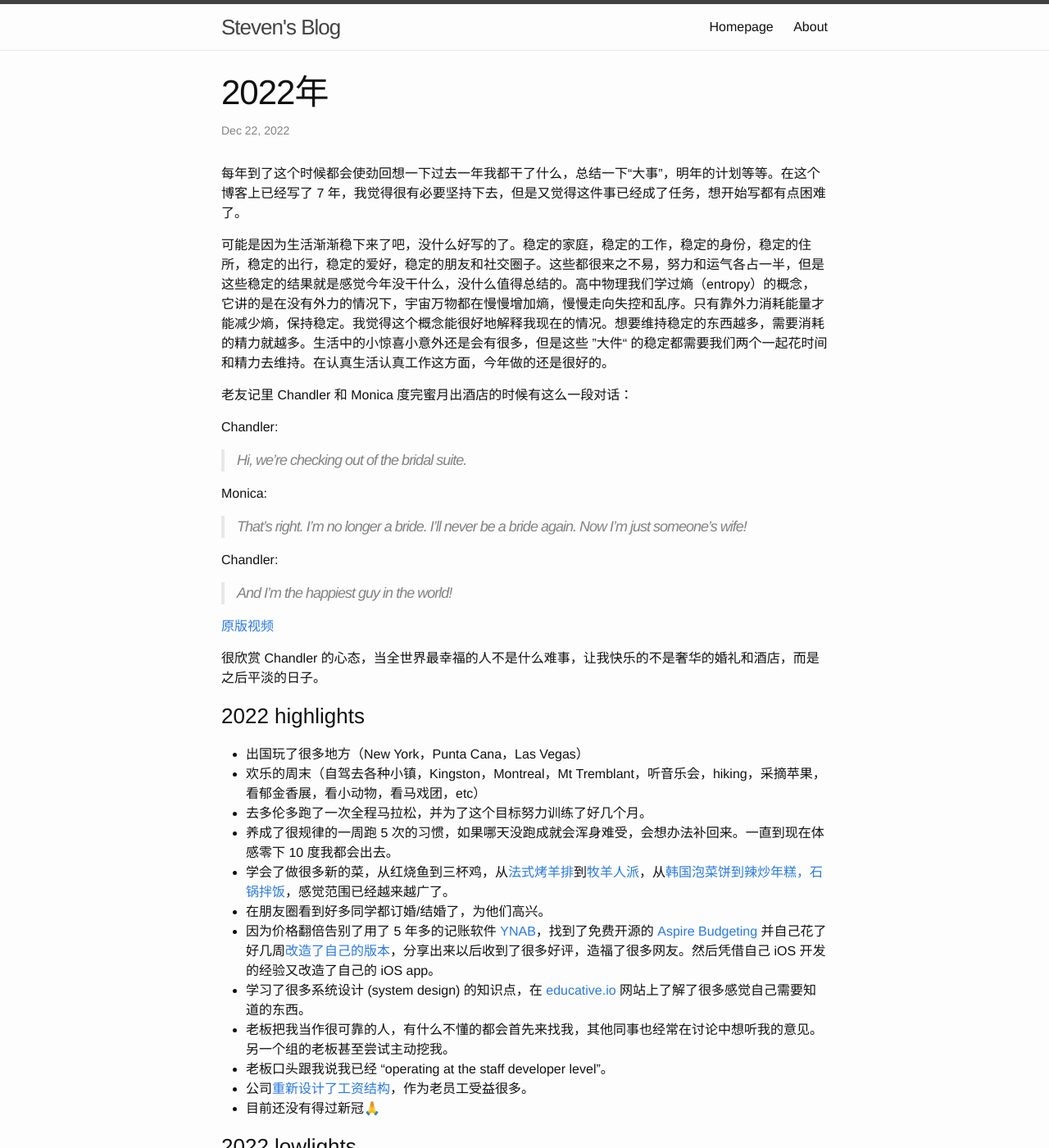
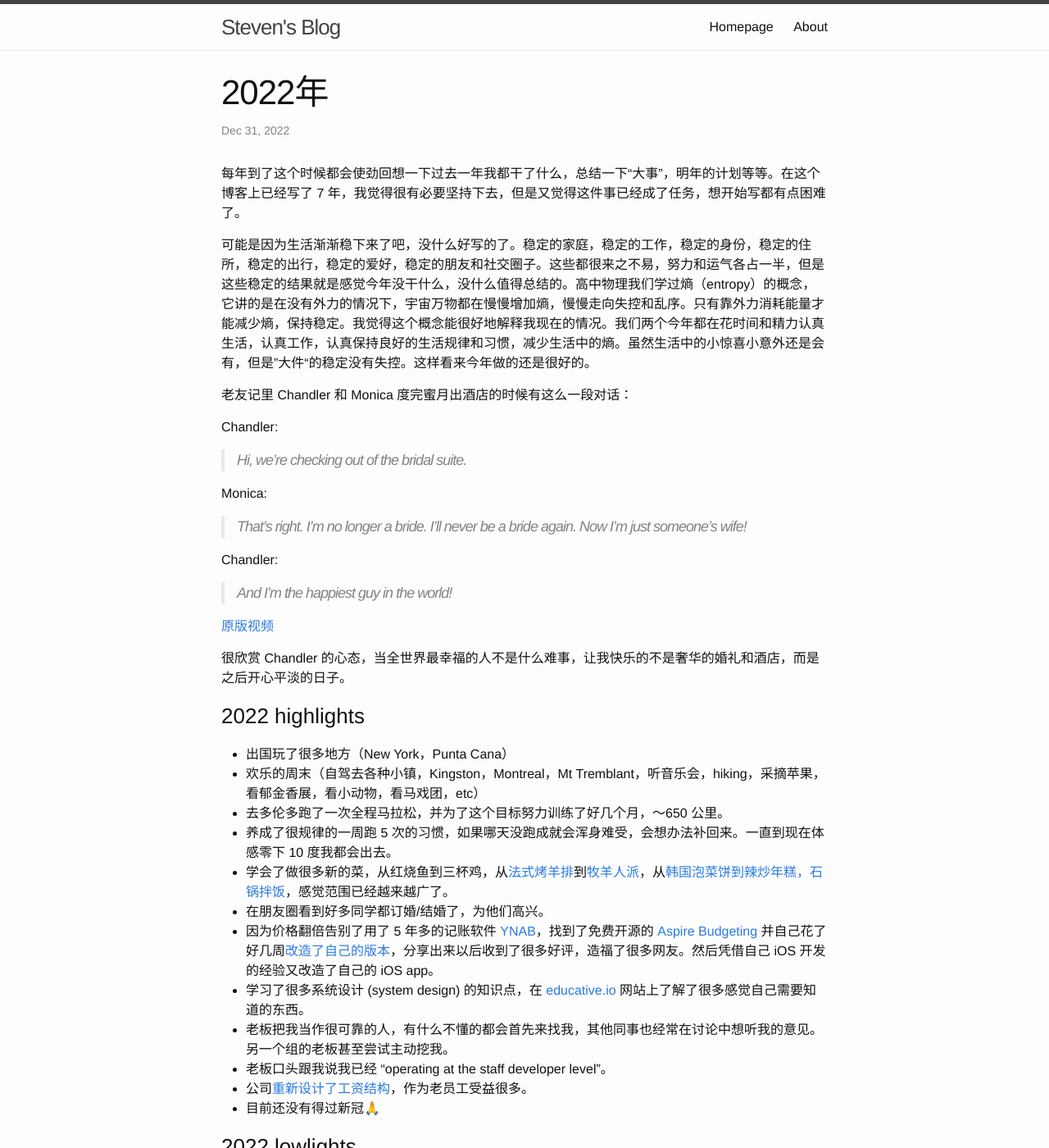
Before and after one commit to stevenwenxu/stevenwenxu.github.io, a Jekyll site: the page built from _posts/2022-12-31-2022年.md, in a window 1280 px wide and 1400 px high. Shown: the whole window at 82% size. Built offline with Jekyll 4.4.1, drawn with Linux system fonts in a browser that asks for light colours; nearby versions of some CDN libraries; comment, search, counter and statistics services are not loaded; some of the changed text lies outside the part shown.

Commit message:
update 2022 post

```diff
--- a/_posts/2022-12-22-2022年.md
+++ b/_posts/2022-12-31-2022年.md
@@ -8,7 +8,7 @@ published: True
 
 每年到了这个时候都会使劲回想一下过去一年我都干了什么，总结一下“大事”，明年的计划等等。在这个博客上已经写了 7 年，我觉得很有必要坚持下去，但是又觉得这件事已经成了任务，想开始写都有点困难了。
 
-可能是因为生活渐渐稳下来了吧，没什么好写的了。稳定的家庭，稳定的工作，稳定的身份，稳定的住所，稳定的出行，稳定的爱好，稳定的朋友和社交圈子。这些都很来之不易，努力和运气各占一半，但是这些稳定的结果就是感觉今年没干什么，没什么值得总结的。高中物理我们学过熵（entropy）的概念，它讲的是在没有外力的情况下，宇宙万物都在慢慢增加熵，慢慢走向失控和乱序。只有靠外力消耗能量才能减少熵，保持稳定。我觉得这个概念能很好地解释我现在的情况。想要维持稳定的东西越多，需要消耗的精力就越多。生活中的小惊喜小意外还是会有很多，但是这些 ”大件“ 的稳定都需要我们两个一起花时间和精力去维持。在认真生活认真工作这方面，今年做的还是很好的。
+可能是因为生活渐渐稳下来了吧，没什么好写的了。稳定的家庭，稳定的工作，稳定的身份，稳定的住所，稳定的出行，稳定的爱好，稳定的朋友和社交圈子。这些都很来之不易，努力和运气各占一半，但是这些稳定的结果就是感觉今年没干什么，没什么值得总结的。高中物理我们学过熵（entropy）的概念，它讲的是在没有外力的情况下，宇宙万物都在慢慢增加熵，慢慢走向失控和乱序。只有靠外力消耗能量才能减少熵，保持稳定。我觉得这个概念能很好地解释我现在的情况。我们两个今年都在花时间和精力认真生活，认真工作，认真保持良好的生活规律和习惯，减少生活中的熵。虽然生活中的小惊喜小意外还是会有，但是”大件“的稳定没有失控。这样看来今年做的还是很好的。
 
 老友记里 Chandler 和 Monica 度完蜜月出酒店的时候有这么一段对话：
 
@@ -23,13 +23,13 @@ Chandler:
 
 [原版视频](/assets/happiest_guy.mp4)
 
-很欣赏 Chandler 的心态，当全世界最幸福的人不是什么难事，让我快乐的不是奢华的婚礼和酒店，而是之后平淡的日子。
+很欣赏 Chandler 的心态，当全世界最幸福的人不是什么难事，让我快乐的不是奢华的婚礼和酒店，而是之后开心平淡的日子。
 
 ### 2022 highlights
 
-- 出国玩了很多地方（New York，Punta Cana，Las Vegas）
+- 出国玩了很多地方（New York，Punta Cana）
 - 欢乐的周末（自驾去各种小镇，Kingston，Montreal，Mt Tremblant，听音乐会，hiking，采摘苹果，看郁金香展，看小动物，看马戏团，etc）
-- 去多伦多跑了一次全程马拉松，并为了这个目标努力训练了好几个月。
+- 去多伦多跑了一次全程马拉松，并为了这个目标努力训练了好几个月，～650 公里。
 - 养成了很规律的一周跑 5 次的习惯，如果哪天没跑成就会浑身难受，会想办法补回来。一直到现在体感零下 10 度我都会出去。
 - 学会了做很多新的菜，从红烧鱼到三杯鸡，从[法式烤羊排](https://www.youtube.com/watch?v=5B6HDmeMRtI)到[牧羊人派](https://www.youtube.com/watch?v=M_GNznvIN1E)，从[韩国泡菜饼到辣炒年糕，石锅拌饭](https://www.maangchi.com)，感觉范围已经越来越广了。
 - 在朋友圈看到好多同学都订婚/结婚了，为他们高兴。
@@ -43,8 +43,9 @@ Chandler:
 ### 2022 lowlights
 
 - 车在停车场被剐蹭两次。
-- 带状疱疹（Shingles）不应该是我这个年龄得的，来得莫名其妙。
-- 去年总结里写的其中一个目标是要像朋友圈里的有些大神一样，在年底整理出一个我今年读过并推荐的 10 本书的书单。很遗憾没能有很多时间看闲书。
+- 年终去拉斯维加斯旅游的飞机被取消，一周内没有任何飞机，所以只能在多伦多转了转。好在没损失很多钱，并见到了一些朋友。
+- 带状疱疹（Shingles）不应该是我这个年龄得的，但是来得莫名其妙。
+- 去年总结里的其中一个目标是要像朋友圈里的有些大神一样，在年底整理出一个我今年读过并推荐的 10 本书的书单。很遗憾没能有很多时间看闲书。
 - 被岳父母多次当面催生，“什么年龄就要干那个年龄该干的事”。
 - 经历公司[大批裁员](https://news.shopify.com/changes-to-shopifys-team)，虽然没有影响到我，但是有一些以前一起共事的同事突然就 deactivated，为他们感到很难过。
 - 我感觉我现在在我们组有一点“太舒服”了。虽然还是经常有挑战，但是没什么是研究一阵子解决不了的。随着级别变高，我写的代码越来越少，更多的是做 prototype，写个文档，然后大概估一个工作量，然后分发给非 senior 或者新来的人。 老板一边栽培那些人的技术能力，一边栽培我的技术领导能力（technical leadership）。现在有时候明确跟我说不要 create sub-tickets，不要 create a perfect prototype，全部分给别人做。去年老板让我学会 "delegate your work"，意思是我作为 leader 和别人一起做，现在总让我 ”onboard others“，就是我 knowledge transfer 给别人，不跟他们一起做，直接研究下一个东西或者 review 别人研究的东西。我总觉得这样很奇怪，我喜欢踏踏实实写代码，不管是自己写还是和别人一起，但是老板总让我把东西先“嚼一半”再扔给别人。我以前没有 senior developer 把东西嚼一半扔给我，我觉得我也不会喜欢这样。但是既然这是老板希望我培养的能力，我就照办了。
```
